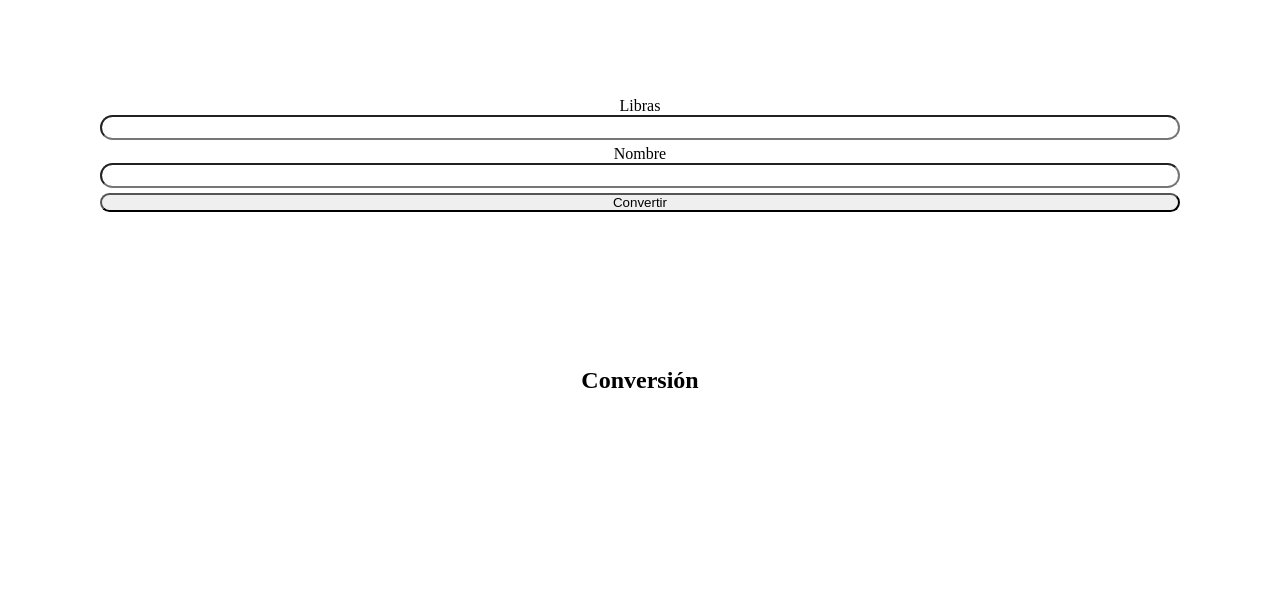
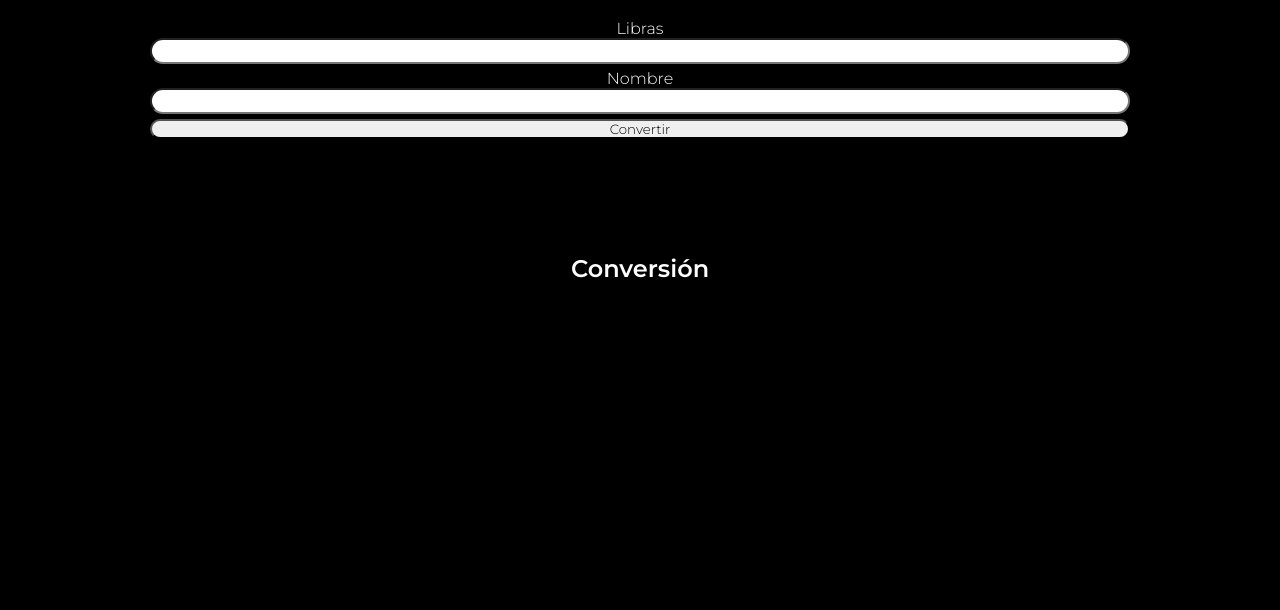
Before and after one commit to WinserEX/Weight-Calculator, a plain HTML site: page index.html in a window 1280 px wide. Shown: the part 190-800 px from the top of the page. Drawn offline with Linux system fonts and the light colour scheme.

Commit message:
Basic project done

```diff
--- a/index.html
+++ b/index.html
@@ -5,6 +5,9 @@
         <meta http-equiv="X-UA-Compatible" content="IE=edge">
         <meta name="viewport" content="width=device-width, initial-scale=1.0">
         <link rel="stylesheet" href="style.css">
+        <link rel="preconnect" href="https://fonts.googleapis.com">
+        <link rel="preconnect" href="https://fonts.gstatic.com" crossorigin>
+        <link href="https://fonts.googleapis.com/css2?family=Montserrat:wght@300;600&display=swap" rel="stylesheet">
         <title>Document</title>
     </head>
     <body>
--- a/style.css
+++ b/style.css
@@ -1,14 +1,22 @@
 * {
     margin: 0;
     padding: 0;
+    font-family: 'Montserrat', sans-serif;
+}
+
+body {
+    background-color: black;
 }
 
 .container, .title {
     display: flex;
     flex-direction: column;
     text-align: center;
-    padding: 50px;
-    margin-top: 50px;
+    padding-top: 50px;
+    padding-bottom: 50px;
+    padding-right: 100px;
+    padding-left: 100px;
+    margin-top: 10px;
     margin-left: 50px;
     margin-right: 50px;
 }
@@ -23,3 +31,7 @@ button {
     border-radius: 30px;
     margin-bottom: 5px;
 }
+
+label, h1, h2, p {
+    color: white;
+}
```
